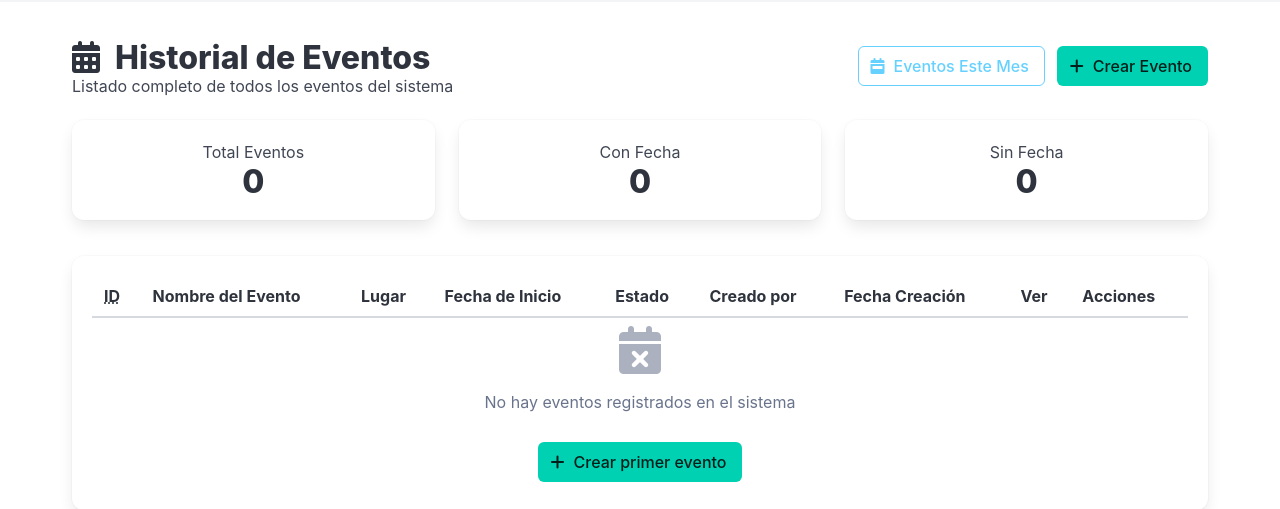
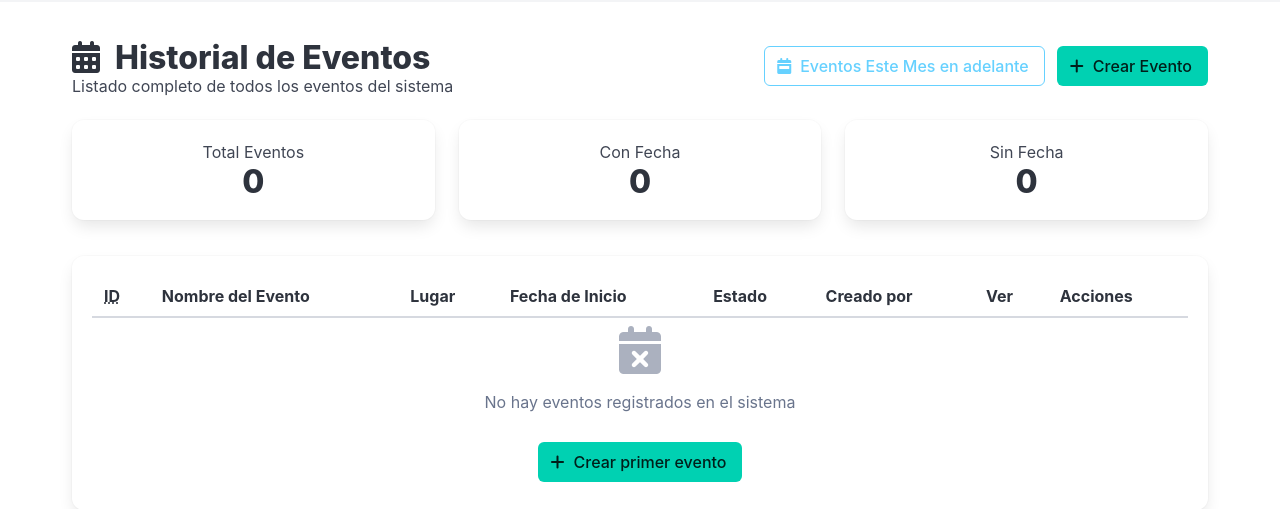
Before and after one commit to renzofbn/ranaPatas, a Python web app: template templates/eventos/todos.html in a window 1280 px wide. Shown: the part 60-569 px from the top of the page. Run offline with Jinja, Linux system fonts and the light colour scheme; the template is opened without the code that fills it, so the values that code supplies are empty.

Commit message:
FIX: Comment out event creation date column and update event month label in todos.html and dashboard.html

```diff
--- a/templates/admin/dashboard.html
+++ b/templates/admin/dashboard.html
@@ -119,12 +119,12 @@
           {% endif %}
         </a>
 
-        <a href="{{ url_for('eventos.index') }}" class="button is-success">
+        <!-- <a href="{{ url_for('eventos.index') }}" class="button is-success">
           <span class="icon">
             <i class="fas fa-calendar"></i>
           </span>
           <span>Gestionar Eventos</span>
-        </a>
+        </a> -->
       </div>
     </div>
 
--- a/templates/eventos/todos.html
+++ b/templates/eventos/todos.html
@@ -26,7 +26,7 @@
                                 <span class="icon">
                                     <i class="fas fa-calendar-week"></i>
                                 </span>
-                                <span>Eventos Este Mes</span>
+                                <span>Eventos Este Mes en adelante</span>
                             </a>
                             <a href="{{ url_for('eventos.nuevo') }}" class="button is-primary">
                                 <span class="icon">
@@ -73,7 +73,7 @@
                                 <th>Fecha de Inicio</th>
                                 <th>Estado</th>
                                 <th>Creado por</th>
-                                <th>Fecha Creación</th>
+                                <!-- <th>Fecha Creación</th> -->
                                 <th>Ver</th>
                                 <th>Acciones</th>
                             </tr>
@@ -163,9 +163,9 @@
                                         </div>
                                     </div>
                                 </td>
-                                <td>
+                                <!-- <td>
                                     <small class="has-text-grey">{{ evento.fecha_creacion.strftime('%d/%m/%Y') if evento.fecha_creacion else 'N/A' }}</small>
-                                </td>
+                                </td> -->
                                 <td>
                                     <div class="buttons">
                                     <a href="{{ url_for('eventos.detalle', nombre_evento=evento_url_slug(evento.id, evento.nombre)) }}" class="button is-small is-primary">
```
